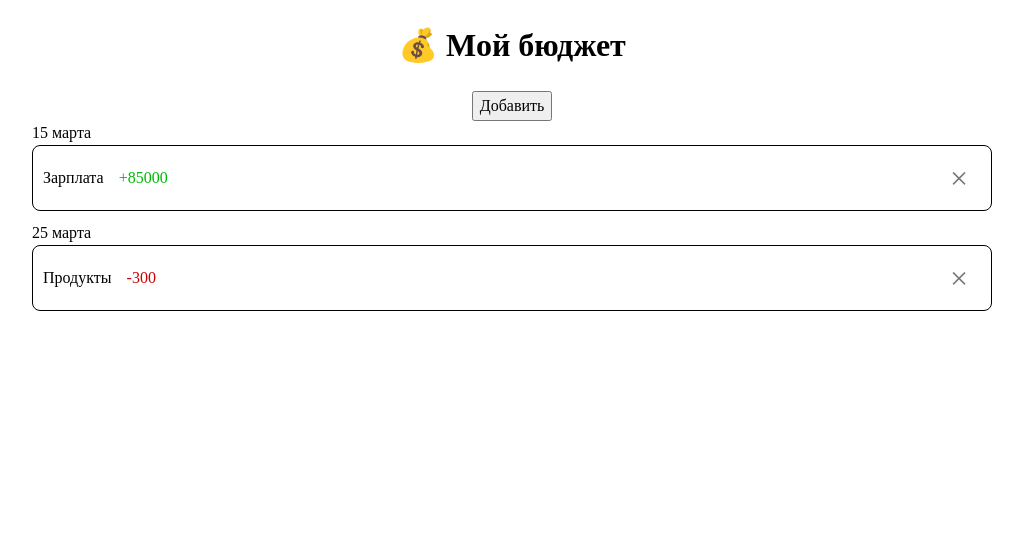
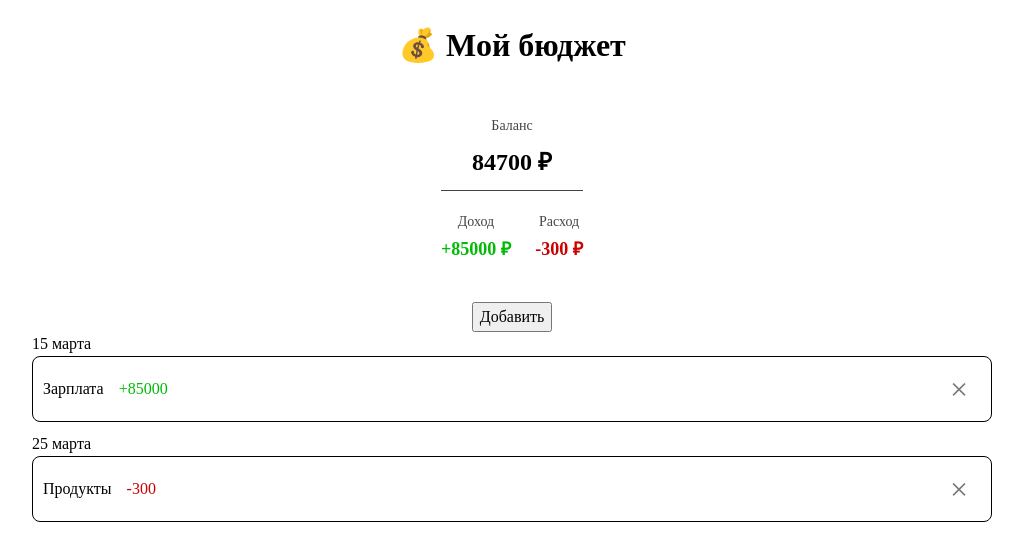
Before and after one commit to R-magomedov/my-budget-app, a React (Vite) app: page / in a window 1280 px wide. Shown: the top 560 px of the page, without its empty margins (128-1151 px from the left). Built offline with nearby package versions, Linux system fonts and the light colour scheme.

Commit message:
feat: добавил блок баланса с расчетами доходов и расходов

```diff
--- /dev/null
+++ b/src/components/BalanceBlock/BalanceBlock.jsx
@@ -0,0 +1,44 @@
+import { useContext } from "react"
+import { TransactionContext } from "../../context/TransactionContext"
+import styles from './BalanceBlock.module.scss'
+
+const BalanceBlock = () => {
+    const { transactions } = useContext(TransactionContext)
+
+    const stats = transactions.reduce((acc, transaction) => {
+
+        if (transaction.type === 'income') {
+            acc.income += transaction.amount
+            acc.balance += transaction.amount
+        } else {
+            acc.expense += transaction.amount
+            acc.balance -= transaction.amount
+        }
+
+        return acc
+    }, { income: 0, expense: 0, balance: 0 })
+    const { income, expense, balance } = stats
+
+  return (
+    <div className={styles.balanceBlock}>
+        <div className={styles.main}>
+            <span className={styles.label}>Баланс</span>
+            <span className={styles.amount}>{balance} ₽</span>
+        </div>
+        <div className={styles.details}>
+            <div className={styles.income}>
+                <span className={styles.label}>Доход</span>
+                <span className={styles.amount}>+{income} ₽</span>
+            </div>
+            <div className={styles.expense}>
+                <span className={styles.label}>Расход</span>
+                <span className={styles.amount}>-{expense} ₽</span>
+            </div>
+        </div>
+    </div>
+
+
+  )
+}
+
+export default BalanceBlock
--- /dev/null
+++ b/src/components/BalanceBlock/BalanceBlock.module.scss
@@ -0,0 +1,62 @@
+
+.balanceBlock {
+    display: flex;
+    flex-direction: column;
+    gap: 20px;
+    padding: 24px;
+    background-color: var(--color-white);
+    border-radius: var(--border-radius);
+    margin-bottom: 15px;
+}
+
+.main {
+    display: flex;
+    flex-direction: column;
+    align-items: center;
+    gap: 8px;
+    padding-bottom: 10px;
+    border-bottom: 1px solid var(--color-gray-3);
+
+    .amount {
+        font-size: 24px;
+        font-weight: 700;
+        color: var(--color-black);
+    }
+
+    .label {
+        font-size: 14px;
+        color: var(--color-gray-3);
+    }
+}
+
+.details {
+    display: flex;
+    justify-content: space-between;
+    gap: 24px;
+}
+
+.income,
+.expense {
+    display: flex;
+    flex-direction: column;
+    align-items: center;
+    gap: 4px;
+
+    .label {
+        font-size: 14px;
+        color: var(--color-gray-3);
+    }
+
+    .amount {
+        font-size: 18px;
+        font-weight: 600;
+    }
+}
+
+.income .amount {
+    color: var(--color-green);
+}
+
+.expense .amount {
+    color: var(--color-red);
+}
--- a/src/components/Header/Header.jsx
+++ b/src/components/Header/Header.jsx
@@ -1,9 +1,11 @@
+import BalanceBlock from '../BalanceBlock/BalanceBlock'
 import styles from './Header.module.scss'
 
 const Header = ({onOpenModal}) => {
   return (
     <div className={styles.header}>
         <h1>💰 Мой бюджет</h1>
+        < BalanceBlock />
         <button onClick={onOpenModal}>Добавить</button>
     </div>
 
--- a/src/styles/variables.css
+++ b/src/styles/variables.css
@@ -3,6 +3,7 @@
   --color-black: #000000;
   --color-gray: #ddd;
   --color-gray-2: #F5F5F5;
+  --color-gray-3: #454343;
   --color-green: #00ba06;
   --color-red: #cb0000;
 
```
